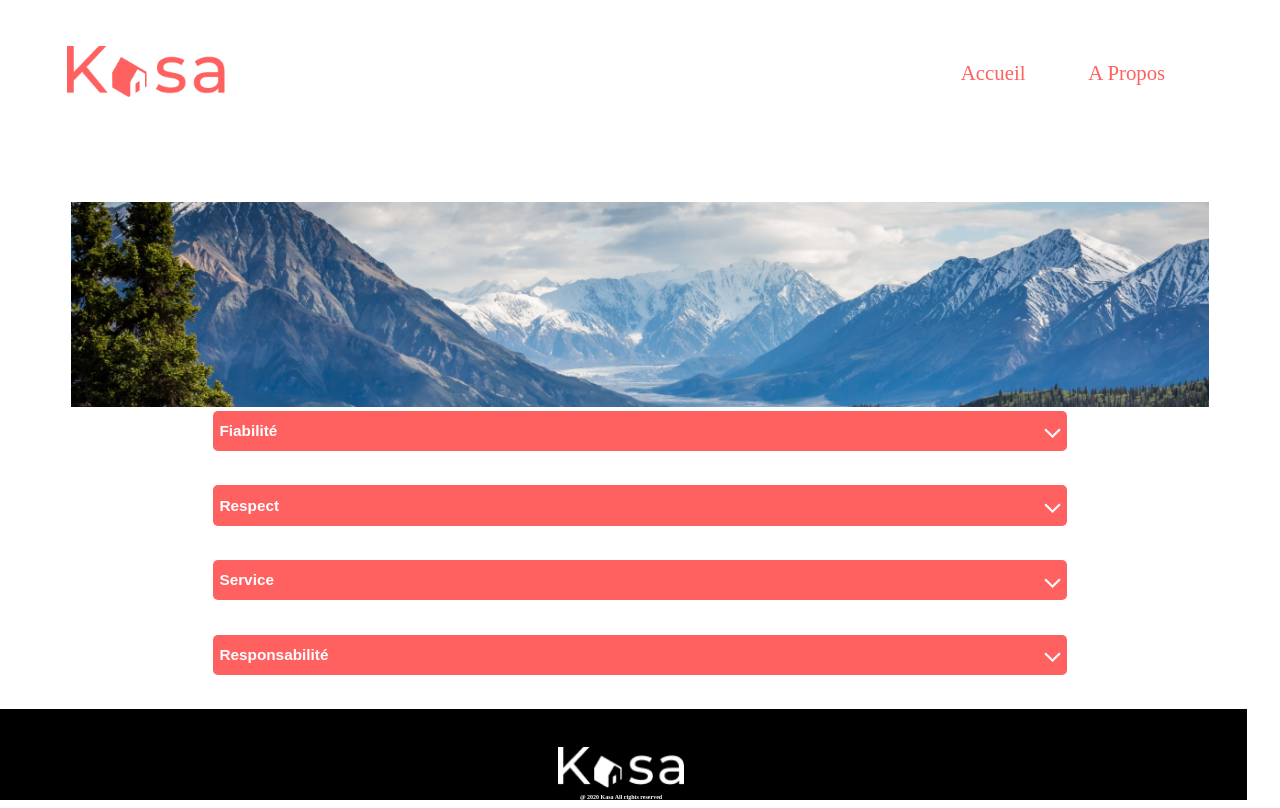
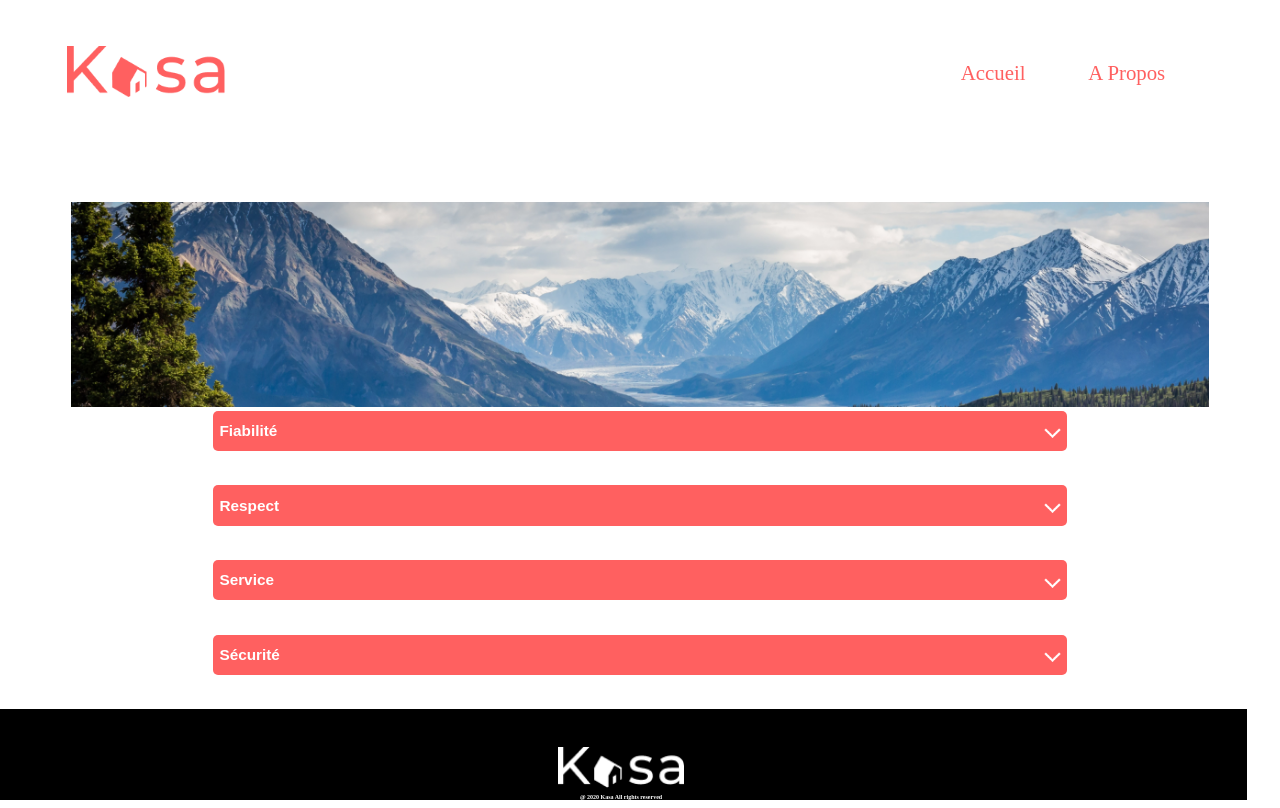
Before and after one commit to BFlorian59/P11_Broeks_Florian, a React (Create React App) app: page /A-Propos in a window 1280 px wide. Built offline with nearby package versions, Linux system fonts and the light colour scheme.

Commit message:
logement/a-propos

```diff
--- a/src/component/Collapse/index.jsx
+++ /dev/null
@@ -1,130 +0,0 @@
-import { useState } from 'react'
-import Flechebas from '../../assets/Flechebas.png'
-import Flechehaut from '../../assets/Flechehaut.png'
-import '../../styles/Propos.css'
-
-function Collapse() {
-
-    const [isOpenfiabilité, setIsOpenfiabilité] = useState(false)
-	const [isOpenrespect, setIsOpenrespect] = useState(false)
-    const [isOpenservice, setIsOpenservice] = useState(false)
-    const [isOpenresponsabilite, setIsOpenresponsabilite] = useState(false)
-
-
-    const fiabilité = isOpenfiabilité ?
-    (
-        <div className='propos-cart'>
-            <button
-                className='propos-cart-toggle-button'
-                onClick={() => setIsOpenfiabilité(false)}
-            >
-                <h1>Fiabilité </h1>
-                <img src={Flechehaut} alt='flêche en haut'></img>
-            </button>
-            <h2>Les annonces postées sur Kasa garantissent une fiabilité totale.
-                Les photos sont conformes aux logements, et toutes les informations sont régulièrement vérifiées  par nos équipes.</h2>
-        </div>
-    ): (
-        <div className='propos-cart-closed'>
-			<button
-				className='propos-cart-toggle-button'
-				onClick={() => setIsOpenfiabilité(true)}
-			>
-                <h1>Fiabilité </h1>
-				<img src={Flechebas} alt='flêche en bas'></img>
-			</button>
-		</div>
-    )
-
-
-    const respect = isOpenrespect ?
-    (
-        <div className='propos-cart'>
-            <button
-                className='propos-cart-toggle-button'
-                onClick={() => setIsOpenrespect(false)}
-            >
-                <h1>Respect </h1>
-                <img src={Flechehaut} alt='flêche en haut'></img>
-            </button>
-            <h2>La bienveillance fait partie des valeurs fondatrices de Kasa.
-                 Tout comportement discriminatoire ou de perturbation du voisinage entraînera une exclusion de notre plateforme.</h2>
-        </div>
-    ): (
-        <div className='propos-cart-closed'>
-			<button
-				className='propos-cart-toggle-button'
-				onClick={() => setIsOpenrespect(true)}
-			>
-                <h1>Respect </h1>
-				<img src={Flechebas} alt='flêche en bas'></img>
-			</button>
-		</div>
-    )
-
-
-    const service = isOpenservice ?
-    (
-        <div className='propos-cart'>
-            <button
-                className='propos-cart-toggle-button'
-                onClick={() => setIsOpenservice(false)}
-            >
-                <h1>Service </h1>
-                <img src={Flechehaut} alt='flêche en haut'></img>
-            </button>
-            <h2>Nos équipes se tiennent à votre disposition pour vous fournir une expérience parfaite.
-                N'hésitez pas à nous contacter si vous avez la moindre question.</h2>
-        </div>
-    ): (
-        <div className='propos-cart-closed'>
-			<button
-				className='propos-cart-toggle-button'
-				onClick={() => setIsOpenservice(true)}
-			>
-                <h1>Service </h1>
-				<img src={Flechebas} alt='flêche en bas'></img>
-			</button>
-		</div>
-    )
-
-    const responsabilite = isOpenresponsabilite ?
-    (
-        <div className='propos-cart'>
-            <button
-                className='propos-cart-toggle-button'
-                onClick={() => setIsOpenresponsabilite(false)}
-            >
-                <h1>Responsabilité </h1>
-                <img src={Flechehaut} alt='flêche en haut'></img>
-            </button>
-            <h2>La sécurité est la priorité de Kasa. Aussi bien pour nos hôtes que pour les voyageurs, chaque logement correspond aux critères de sécurité
-                établis par nos services. En laissant une note aussi bien à l'hôte qu'au locataire, cela permet à nos équipes de vérifier que les standards
-                sont bien respectés.
-                Nous organisons également des ateliers sur la sécurité domestique pour nos hôtes.</h2>
-        </div>
-    ): (
-        <div className='propos-cart-closed'>
-			<button
-				className='propos-cart-toggle-button'
-				onClick={() => setIsOpenresponsabilite(true)}
-			>
-                <h1>Responsabilité </h1>
-				<img src={Flechebas} alt='flêche en bas'></img>
-			</button>
-		</div>
-    )
-
-	return (
-        <div className='collapse'>
-            {fiabilité}
-            {respect}
-            {service}
-            {responsabilite}
-        </div>
-
-	)
-
-}
-
-export default Collapse
--- /dev/null
+++ b/src/component/Collaspe/index.jsx
@@ -0,0 +1,34 @@
+import { useState } from 'react'
+
+
+function Collapse( {h1, img_enhaut, img, contenue} ) {
+
+    const [isOpen, setIsOpen] = useState(false)
+
+
+     return isOpen ? (
+        <div className='propos-cart'>
+            <button
+                className='propos-cart-toggle-button'
+                onClick={() => setIsOpen(false)}
+            >
+                <h1>{h1}</h1>
+                <img src={img_enhaut} alt='' />
+            </button>
+            <h2>{contenue}</h2>
+        </div>
+    ) : (
+        <div className='propos-cart-closed'>
+			<button
+				className='propos-cart-toggle-button'
+				onClick={() => setIsOpen(true)}
+			>
+                <h1>{h1}</h1>
+				<img src={img} alt=''/>
+			</button>
+		</div>
+    )
+
+}
+
+export default Collapse
--- a/src/component/Logementinfo/index.jsx
+++ b/src/component/Logementinfo/index.jsx
@@ -9,12 +9,22 @@ function LogementInfo() {
     const logement = data.find(log => log.id === id);
     return(
         <div>
-            <div>
-                <h1>{logement.title}</h1>
-                <img src={logement.host.picture} alt=''></img>
-                <p>{logement.host.name}</p>
+            <div className='loge-info'>
+                <div className='loge-titre'>
+                    <h1>{logement.title}</h1>
+                    <p>{logement.location}</p>
+                </div>
+                <div className='loge-nom'>
+                    <p>{logement.host.name}</p>
+                    <img src={logement.host.picture} alt=''></img>
+                </div>
             </div>
-
+            <div className='loge-tags'>
+                <p className='tag'>
+                    {logement.tags}
+                </p>
+                <p>Etoile</p>
+            </div>
         </div>
 
 
--- a/src/page/Propos/index.jsx
+++ b/src/page/Propos/index.jsx
@@ -1,6 +1,9 @@
 import Banner from '../../component/Banner'
 import Background_propos from '../../assets/Background_propos.png'
-import Collapse from '../../component/Collapse'
+import Collapse from '../../component/Collaspe'
+import Flechebas from '../../assets/Flechebas.png'
+import Flechehaut from '../../assets/Flechehaut.png'
+import '../../styles/Propos.css'
 
 
 import '../../styles/acceuil.css'
@@ -9,9 +12,14 @@ function Propos() {
   return (
     <div>
       <Banner img={Background_propos} >
-        {/* <img src={Background} alt='' className='img-banner'/> */}
       </Banner>
-      <Collapse/>
+      <div className='collapse'>
+        <Collapse h1="Fiabilité" img_enhaut ={Flechehaut} img={Flechebas} contenue="Les annonces postées sur Kasa garantissent une fiabilité totale. Les photos sont conformes aux logements, et toutes les informations sont régulièrement vérifiées  par nos équipes." />
+        <Collapse h1="Respect" img_enhaut ={Flechehaut} img={Flechebas} contenue="La bienveillance fait partie des valeurs fondatrices de Kasa. Tout comportement discriminatoire ou de perturbation du voisinage entraînera une exclusion de notre plateforme." />
+        <Collapse h1="Service" img_enhaut ={Flechehaut} img={Flechebas} contenue = "Nos équipes se tiennent à votre disposition pour vous fournir une expérience parfaite. N'hésitez pas à nous contacter si vous avez la moindre question." />
+        <Collapse h1="Sécurité" img_enhaut ={Flechehaut} img={Flechebas} contenue="La sécurité est la priorité de Kasa. Aussi bien pour nos hôtes que pour les voyageurs, chaque logement correspond aux critères de sécurité établis par nos services. En laissant une note aussi bien à l'hôte qu'au locataire, cela permet à nos équipes de vérifier que les standards sont bien respectés. Nous organisons également des ateliers sur la sécurité domestique pour nos hôtes." />
+      </div>
+
     </div>
   )
 }
--- a/src/styles/Logementinfo.css
+++ b/src/styles/Logementinfo.css
@@ -1,3 +1,25 @@
-.info-titre{
+.loge-info{
     display: flex;
 }
+
+.loge-titre {
+    margin-right: auto;
+}
+
+.loge-nom{
+    display: flex;
+}
+
+.loge-nom img{
+    width: 27%;
+    height: 51%;
+    border-radius: 40px;
+}
+
+.loge-tags{
+    display: flex;
+}
+
+.tag{
+    margin-right: auto;
+}
```
